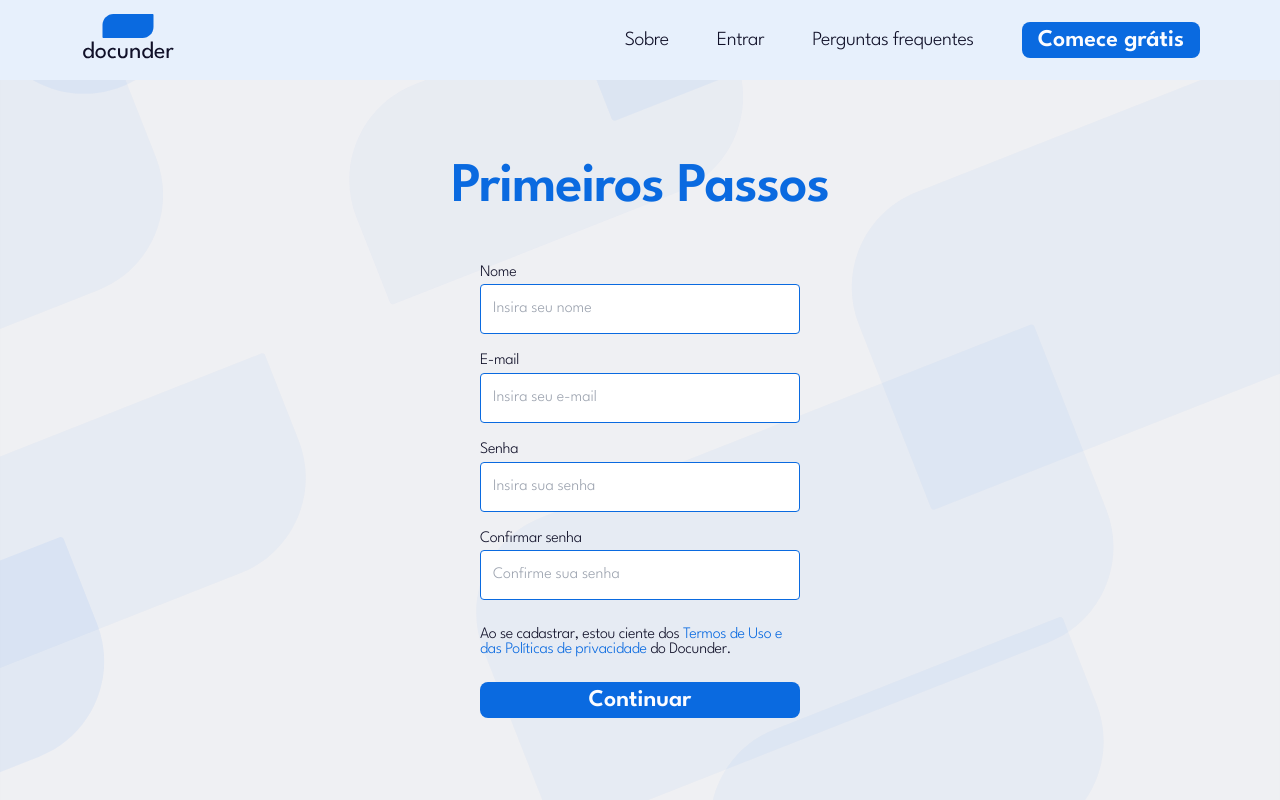
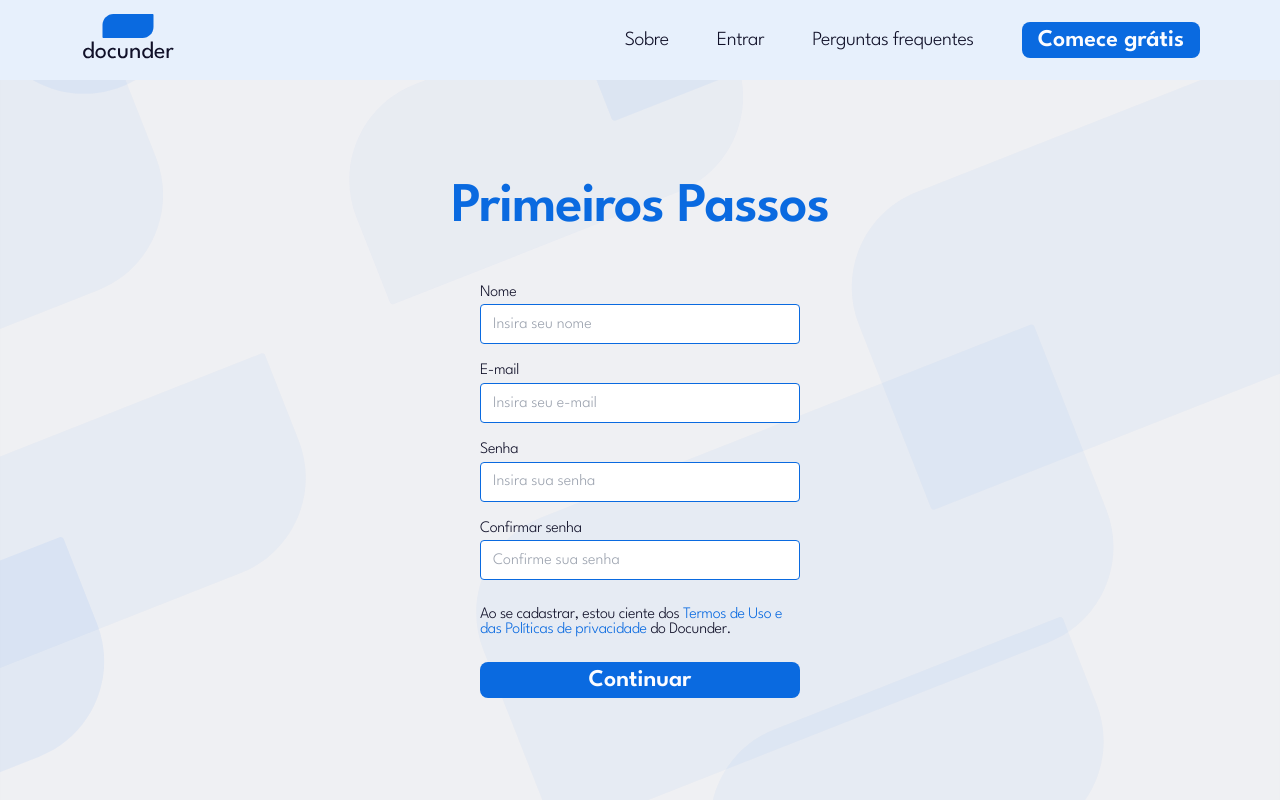
Before and after one commit to Organizacao-Docunder/frontend-app, a Next.js app in the folder nextjs-app/: page /signup in a window 1280 px wide. Built offline with nearby package versions, Linux system fonts and the light colour scheme.

Commit message:
style: inputs heigth

```diff
--- a/nextjs-app/src/app/signup/page.tsx
+++ b/nextjs-app/src/app/signup/page.tsx
@@ -138,7 +138,7 @@ export default function SignupPage() {
                       id="name"
                       value={firstForm.name}
                       onChange={(e) => onChange(e, firstForm, setFirstForm)}
-                      className={`w-full p-3 border border-solid rounded text-neutral-2 ${response.error === 'name' ? 'border-red-500' : 'border-primary-1'}`}
+                      className={`w-full px-3 h-10 border border-solid rounded text-neutral-2 ${response.error === 'name' ? 'border-red-500' : 'border-primary-1'}`}
                     />
                     <span className="h-4 pt-1 w-full flex justify-end items-center">
                       <p className="text-red-500 text-sm">
@@ -156,7 +156,7 @@ export default function SignupPage() {
                       id="email"
                       value={firstForm.email}
                       onChange={(e) => onChange(e, firstForm, setFirstForm)}
-                      className={`w-full p-3 border border-solid rounded text-neutral-2 ${response.error === 'email' ? 'border-red-500' : 'border-primary-1'}`}
+                      className={`w-full px-3 h-10 border border-solid rounded text-neutral-2 ${response.error === 'email' ? 'border-red-500' : 'border-primary-1'}`}
                     />
                     <span className="h-4 pt-1 w-full flex justify-end items-center">
                       <p className="text-red-500 text-sm">
@@ -174,7 +174,7 @@ export default function SignupPage() {
                       id="password"
                       value={firstForm.password}
                       onChange={(e) => onChange(e, firstForm, setFirstForm)}
-                      className={`w-full p-3 border border-solid rounded text-neutral-2 ${response.error === 'password' || response.error === 'match password' ? 'border-red-500' : 'border-primary-1'}`}
+                      className={`w-full px-3 h-10 border border-solid rounded text-neutral-2 ${response.error === 'password' || response.error === 'match password' ? 'border-red-500' : 'border-primary-1'}`}
                     />
                     <span className="h-4 pt-1 w-full flex justify-end items-center">
                       <p className="text-red-500 text-sm">
@@ -191,7 +191,7 @@ export default function SignupPage() {
                       name="matchPassword"
                       value={firstForm.matchPassword}
                       onChange={(e) => onChange(e, firstForm, setFirstForm)}
-                      className={`w-full p-3 border border-solid rounded text-neutral-2 ${response.error === 'match password' ? 'border-red-500' : 'border-primary-1'}`}
+                      className={`w-full px-3 h-10 border border-solid rounded text-neutral-2 ${response.error === 'match password' ? 'border-red-500' : 'border-primary-1'}`}
                     />
                     <span className="h-4 pt-1 w-full flex justify-end items-center">
                       <p className="text-red-500 text-sm">
```
